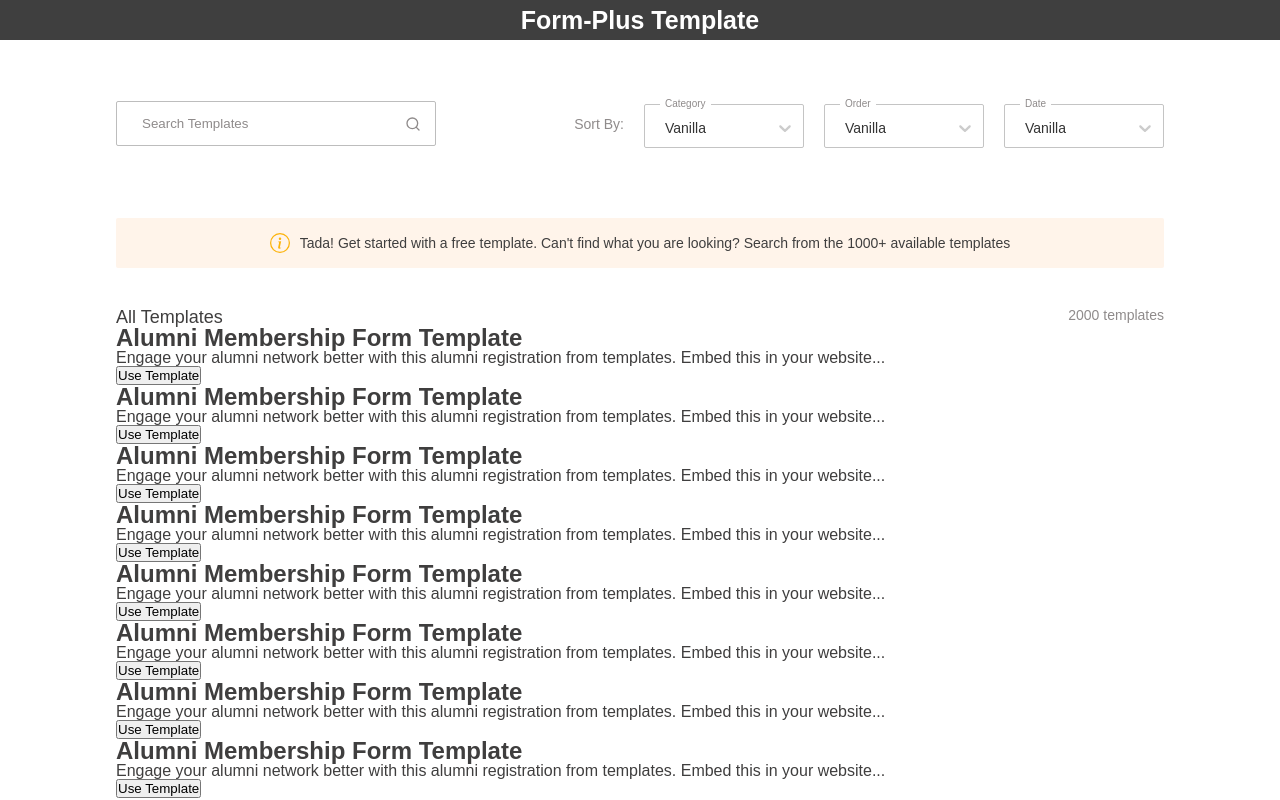
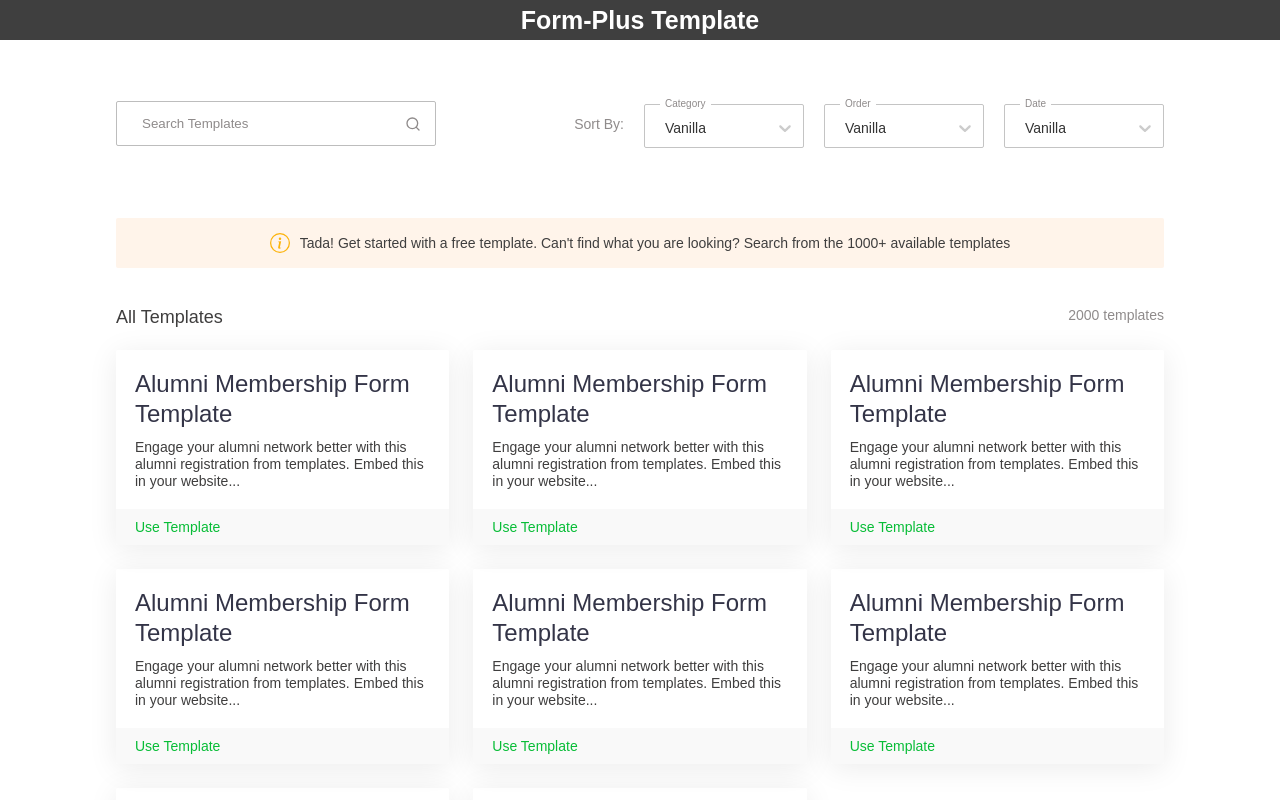
Before and after one commit to NwaguChima/form_plus, a React (Create React App) app: page / in a window 1280 px wide. Shown: the top 800 px of the page. Built offline with nearby package versions, Linux system fonts and the light colour scheme; a web font is replaced by a local one.

Commit message:
styled template

```diff
--- a/src/components/customSelect/CustomSelect.module.scss
+++ b/src/components/customSelect/CustomSelect.module.scss
@@ -6,11 +6,11 @@
     height: 4.9rem;
     width: 16rem;
 
-    border-radius: 2px;
-    -webkit-border-radius: 2px;
-    -moz-border-radius: 2px;
-    -ms-border-radius: 2px;
-    -o-border-radius: 2px;
+    border-radius: varr.$radius;
+    -webkit-border-radius: varr.$radius;
+    -moz-border-radius: varr.$radius;
+    -ms-border-radius: varr.$radius;
+    -o-border-radius: varr.$radius;
 
     position: relative;
 
--- a/src/components/infoItem/InfoItem.module.scss
+++ b/src/components/infoItem/InfoItem.module.scss
@@ -9,11 +9,11 @@
   margin-top: 7rem;
   margin-bottom: 4rem;
 
-  border-radius: 2px;
-  -webkit-border-radius: 2px;
-  -moz-border-radius: 2px;
-  -ms-border-radius: 2px;
-  -o-border-radius: 2px;
+  border-radius: varr.$radius;
+  -webkit-border-radius: varr.$radius;
+  -moz-border-radius: varr.$radius;
+  -ms-border-radius: varr.$radius;
+  -o-border-radius: varr.$radius;
 
   @media screen and (max-width: 900px) {
     display: none;
--- a/src/components/searchNav/SearchNav.module.scss
+++ b/src/components/searchNav/SearchNav.module.scss
@@ -19,11 +19,11 @@
     height: 4.5rem;
     width: 32rem;
 
-    border-radius: 2px;
-    -webkit-border-radius: 2px;
-    -moz-border-radius: 2px;
-    -ms-border-radius: 2px;
-    -o-border-radius: 2px;
+    border-radius: varr.$radius;
+    -webkit-border-radius: varr.$radius;
+    -moz-border-radius: varr.$radius;
+    -ms-border-radius: varr.$radius;
+    -o-border-radius: varr.$radius;
 
     @media screen and (max-width: 1200px) {
       margin-bottom: 1.5rem;
--- a/src/components/template/Template.jsx
+++ b/src/components/template/Template.jsx
@@ -4,12 +4,14 @@
 const Template = () => {
   return (
     <div className={styles.template}>
-      <h2>Alumni Membership Form Template</h2>
-      <p>
-        Engage your alumni network better with this alumni registration from
-        templates. Embed this in your website...
-      </p>
-      <div className={styles.template__button}>
+      <div className={styles.template__top}>
+        <h2>Alumni Membership Form Template</h2>
+        <p>
+          Engage your alumni network better with this alumni registration from
+          templates. Embed this in your website...
+        </p>
+      </div>
+      <div className={styles.template__bottom}>
         <button>Use Template</button>
       </div>
     </div>
--- a/src/components/template/Template.module.scss
+++ b/src/components/template/Template.module.scss
@@ -1,4 +1,56 @@
 @use "../../styles/variables.scss" as varr;
 
 .template {
+  box-shadow: 0px 4px 30px rgba(0, 0, 0, 0.08);
+  padding-bottom: 0;
+  overflow: hidden;
+
+  border-radius: varr.$radius;
+  -webkit-border-radius: varr.$radius;
+  -moz-border-radius: varr.$radius;
+  -ms-border-radius: varr.$radius;
+  -o-border-radius: varr.$radius;
+
+  &__top {
+    padding: 1.9rem;
+
+    h2 {
+      font-size: 2.4rem;
+      font-weight: 500;
+      line-height: 3rem;
+      margin-bottom: 1rem;
+      color: varr.$head_color;
+    }
+
+    p {
+      font-size: 1.4rem;
+      line-height: 1.7rem;
+    }
+  }
+
+  &__bottom {
+    background-color: varr.$btn_bg;
+    cursor: pointer;
+    transition: all 0.2s ease-in-out;
+    -webkit-transition: all 0.2s ease-in-out;
+    -moz-transition: all 0.2s ease-in-out;
+    -ms-transition: all 0.2s ease-in-out;
+    -o-transition: all 0.2s ease-in-out;
+
+    &:hover {
+      background-color: varr.$green_color;
+
+      button {
+        color: varr.$card_bg;
+      }
+    }
+
+    button {
+      padding: 1rem 1.9rem;
+      border: none;
+      background: none;
+      font-size: 1.4rem;
+      color: varr.$green_color;
+    }
+  }
 }
--- a/src/components/templates/Templates.module.scss
+++ b/src/components/templates/Templates.module.scss
@@ -15,4 +15,12 @@
       color: varr.$placeholder_color;
     }
   }
+
+  &__list {
+    display: grid;
+    grid-template-columns: repeat(auto-fill, minmax(30rem, 1fr));
+
+    grid-gap: 2.4rem;
+    margin-top: 2.4rem;
+  }
 }
--- a/src/styles/variables.scss
+++ b/src/styles/variables.scss
@@ -16,7 +16,9 @@
 $card_bg: #ffffff;
 $border_color: #bdbdbd;
 $info_bg: #fff4ea;
+$btn_bg: #f9f9f9;
 
 $box_shadow: 0px 0px 8px -2px rgba(191, 190, 185, 0.8);
 
 $main_padding: 5.9rem 11.6rem;
+$radius: 2px;
```
